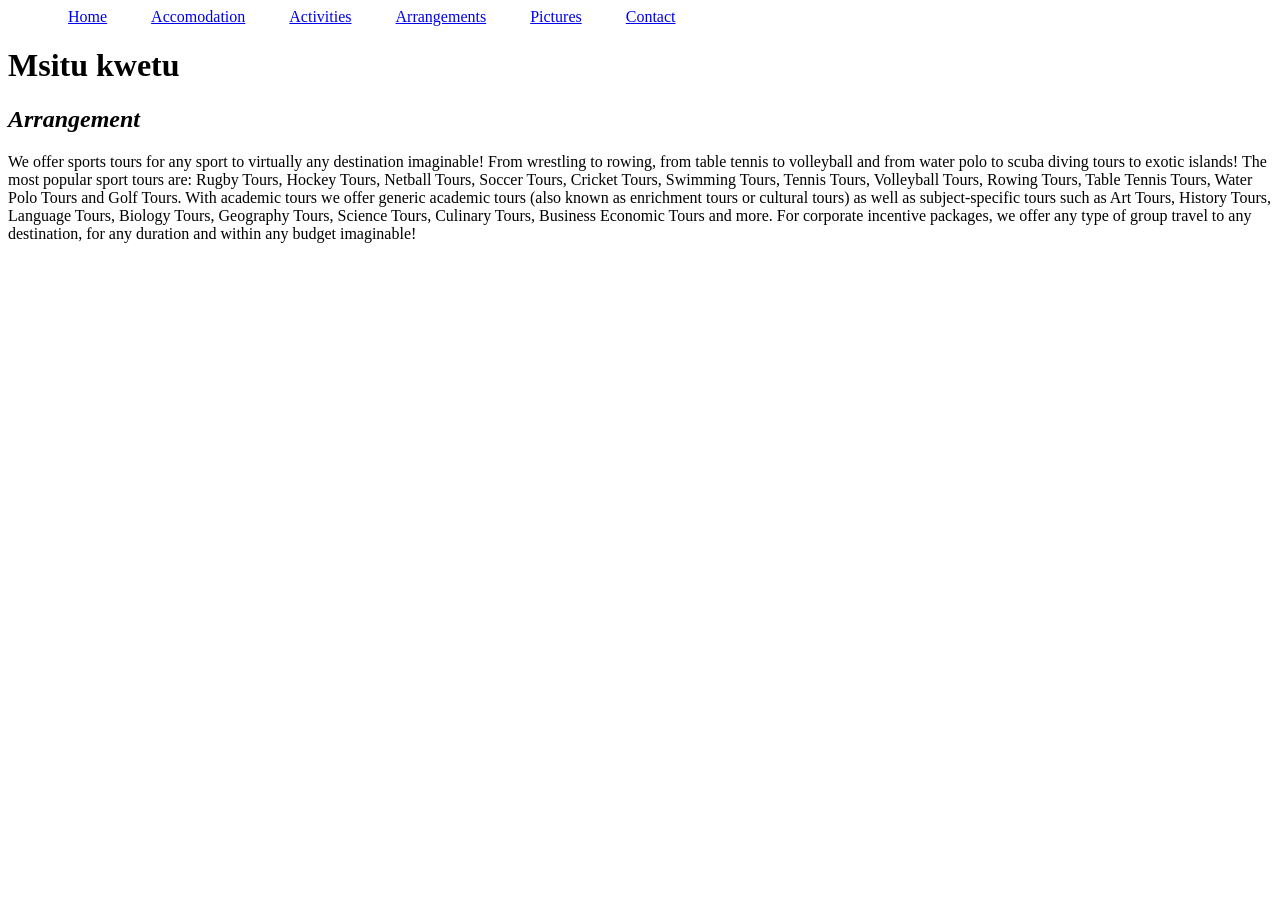
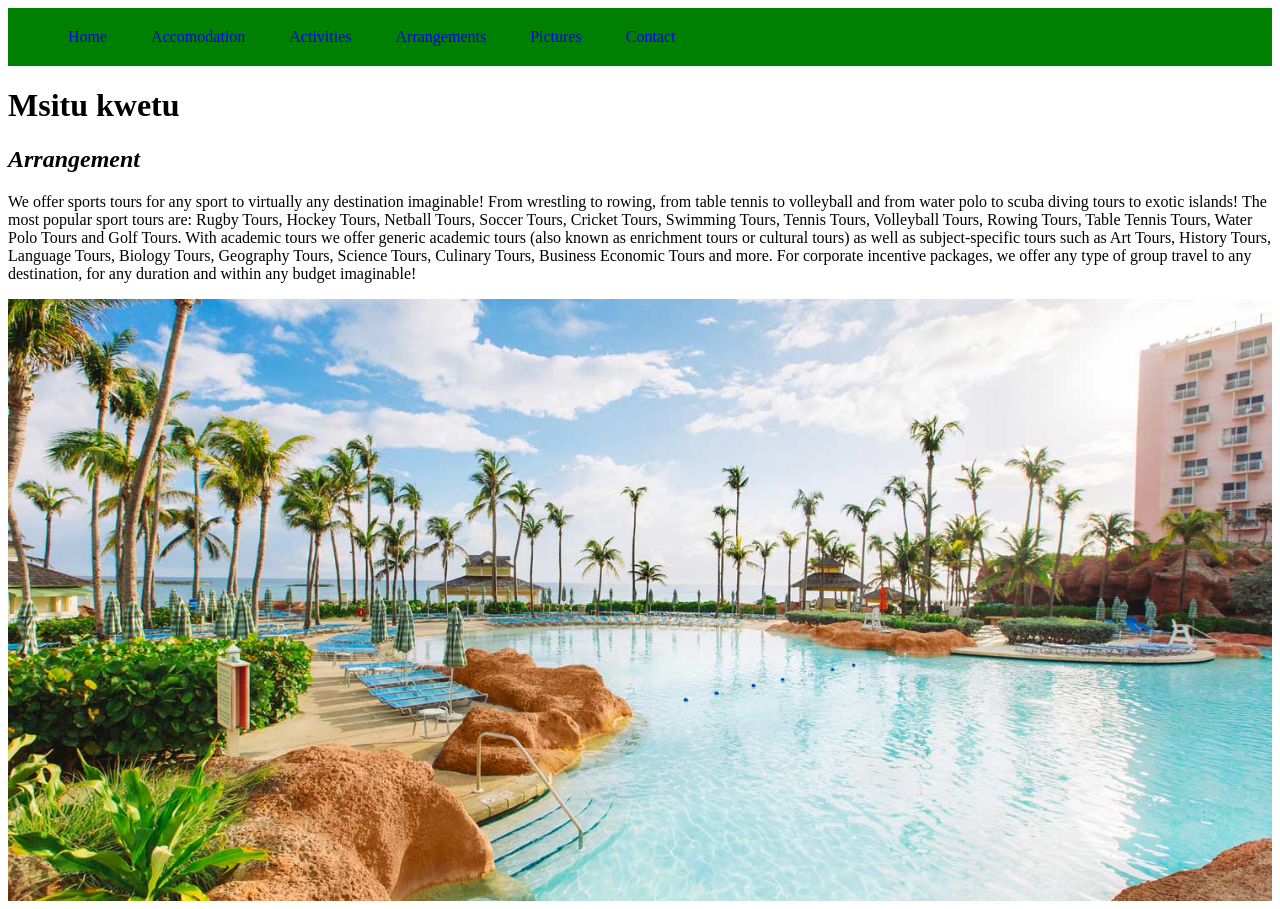
Before and after one commit to kev7862/Resort, a plain HTML site: page arrangement.html in a window 1280 px wide. Before the commit the page ends 800 px from the top, so only its background shows below. Drawn offline with Linux system fonts and the light colour scheme.

Commit message:
photos modification

```diff
--- a/arrangement.html
+++ b/arrangement.html
@@ -15,6 +15,7 @@
     <a href="contact.html"><li>Contact</li></a>
   </ul>
 </div>
+<div class="Activities">
   <h1>Msitu kwetu</h1>
   <h2><em>Arrangement</em></h2>
   <p>
@@ -24,6 +25,9 @@ With academic tours we offer generic academic tours (also known as enrichment to
 
 For corporate incentive packages, we offer any type of group travel to any destination, for any duration and within any budget imaginable!
   </p>
+  <div class="arrangement">
+  <img src="photos/tower.jpg" alt="tower">
+  </div>
 
 
 
--- a/style.css
+++ b/style.css
@@ -2,11 +2,35 @@
   list-style: none;
 }
 .nav li{
-  display: inline;
-  padding: 20px;
+  display: inline-block;
+  padding: 20px;}
+img{
+    width:300px;
 }
-  background image{
-    body:toto.jpg;
-  }
+.home-content img{
+  width:100%;
+}
+.nav{
+  background-color:green;
+}
+.nav ul li{
+  padding-top: 15px 15px;
 
 }
+
+.activities img{
+  width:500px;
+}
+
+img{
+  width:100%;
+}
+.accomodation img{
+  width:500px;
+}
+.pictures img{
+  width:500px;
+}
+.arrangement img{
+  width:100%;
+}
```
Also changed, not shown: accomodation.html (+4 -0 lines), activities.html (+4 -0 lines), index.html (+2 -1 lines), pictures.html (+3 -1 lines), photos/love.jpg (added), photos/msitu.jpg (added), photos/room.jpg (added), photos/tower.jpg (added).
